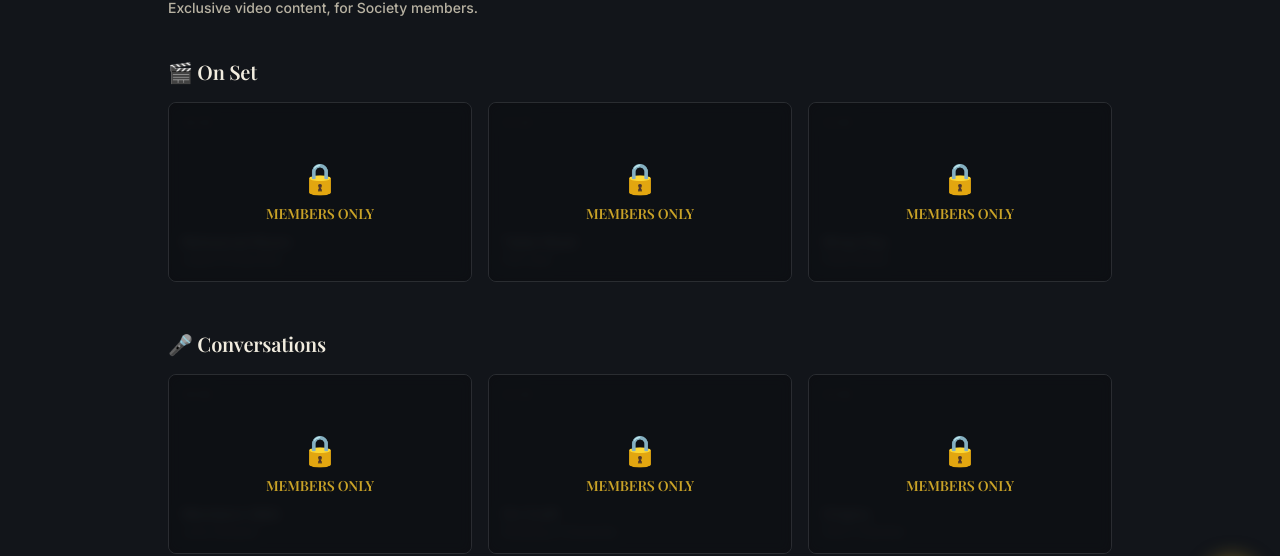
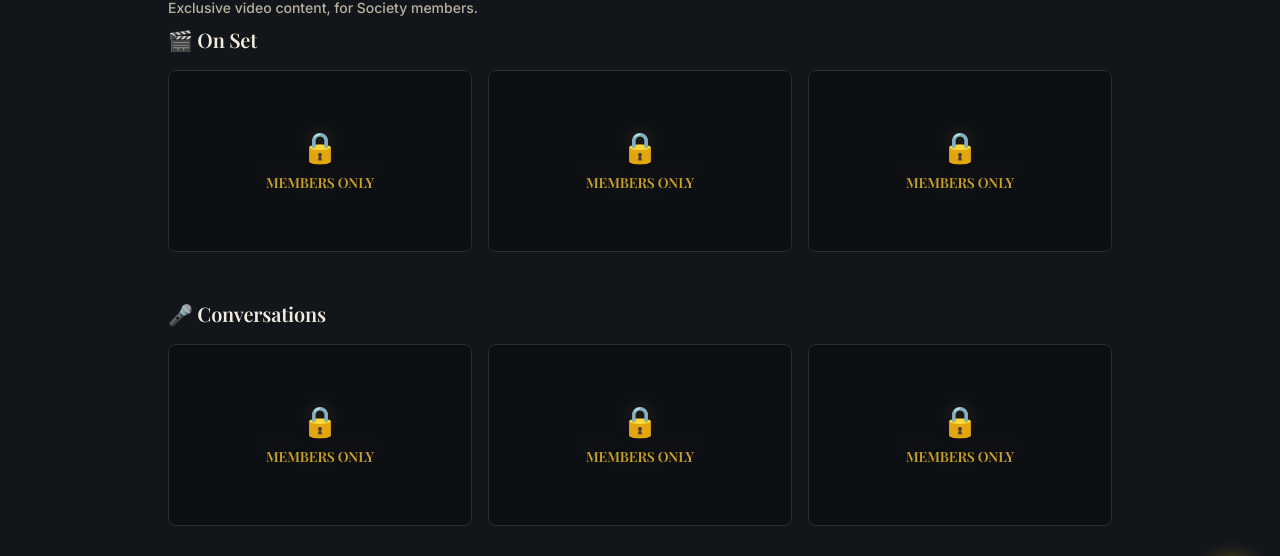
Before and after one commit to 0williamsbernard0-sketch/Michael-J, a Next.js app: page /videos in a window 1280 px wide. Shown: the part 162-718 px from the top of the page. Built offline with nearby package versions, Linux system fonts and the light colour scheme; no server answers.

Commit message:
Update page.tsx

```diff
--- a/app/videos/page.tsx
+++ b/app/videos/page.tsx
@@ -1,50 +1,60 @@
+"use client";
 import Nav from "@/components/Nav";
 import LockGate from "@/components/LockGate";
+import CouponGate from "@/components/CouponGate";
+import { useCouponWallet } from "@/lib/coupon-client";
+import { useAuth } from "@/lib/auth-context";
 
 const CATEGORIES = [
   {
     title: "🎬 On Set",
     items: [
-      { title: "Rehearsal Room", sub: "Latest Production", duration: "18:40" },
-      { title: "Table Read", sub: "Full Cast", duration: "24:10" },
-      { title: "Wrap Day", sub: "Final Scene", duration: "12:05" },
+      { id: "rehearsal-room", title: "Rehearsal Room", sub: "Latest Production", duration: "18:40" },
+      { id: "table-read", title: "Table Read", sub: "Full Cast", duration: "24:10" },
+      { id: "wrap-day", title: "Wrap Day", sub: "Final Scene", duration: "12:05" },
     ],
   },
   {
     title: "🎤 Conversations",
     items: [
-      { title: "Members Q&A", sub: "June Session", duration: "45:00" },
-      { title: "On Craft", sub: "Building a Character", duration: "31:20" },
-      { title: "Origins", sub: "How It Started", duration: "22:00" },
+      { id: "members-qa-june", title: "Members Q&A", sub: "June Session", duration: "45:00" },
+      { id: "on-craft", title: "On Craft", sub: "Building a Character", duration: "31:20" },
+      { id: "origins", title: "Origins", sub: "How It Started", duration: "22:00" },
     ],
   },
 ];
 
 export default function VideosPage() {
+  const { isMember } = useAuth();
+  const wallet = useCouponWallet();
+
   return (
     <div className="min-h-screen bg-[#12151A] text-[#F1ECDF] font-body">
       <Nav />
       <main className="pt-28 pb-20 px-5 sm:px-10 max-w-5xl mx-auto">
         <h1 className="font-display text-3xl sm:text-4xl mb-2">Videos</h1>
-        <p className="text-sm text-[#B8B2A2] mb-10">
-          Exclusive video content, for Society members.
+        <p className="text-sm text-[#B8B2A2] mb-2">Exclusive video content, for Society members.</p>
+        {isMember && (
+          <p className="text-xs text-[#C9A227] mb-8">
+            Coupon balance: {wallet.balance} — <a href="/coupons" className="underline">buy more</a>
           </p>
+        )}
 
         {CATEGORIES.map((cat) => (
           <div key={cat.title} className="mb-12">
             <h2 className="font-display text-xl mb-4">{cat.title}</h2>
             <div className="grid grid-cols-2 sm:grid-cols-3 gap-4">
               {cat.items.map((item) => (
-                <LockGate key={item.title} minHeight="min-h-[180px]">
+                <LockGate key={item.id} minHeight="min-h-[180px]">
+                  <CouponGate contentType="video" contentId={item.id} wallet={wallet} minHeight="min-h-[180px]">
                     <div className="rounded-md border border-white/10 bg-[#1A1E24] p-3 h-full flex flex-col justify-between">
-                    <span className="text-[10px] font-mono text-[#B8B2A2]">
-                      {item.duration}
-                    </span>
+                      <span className="text-[10px] font-mono text-[#B8B2A2]">{item.duration}</span>
                       <div>
                         <h3 className="text-sm font-semibold">{item.title}</h3>
                         <p className="text-xs text-[#B8B2A2]">{item.sub}</p>
                       </div>
                     </div>
+                  </CouponGate>
                 </LockGate>
               ))}
             </div>
```
Lines whose indentation alone changed are shown as unchanged.
